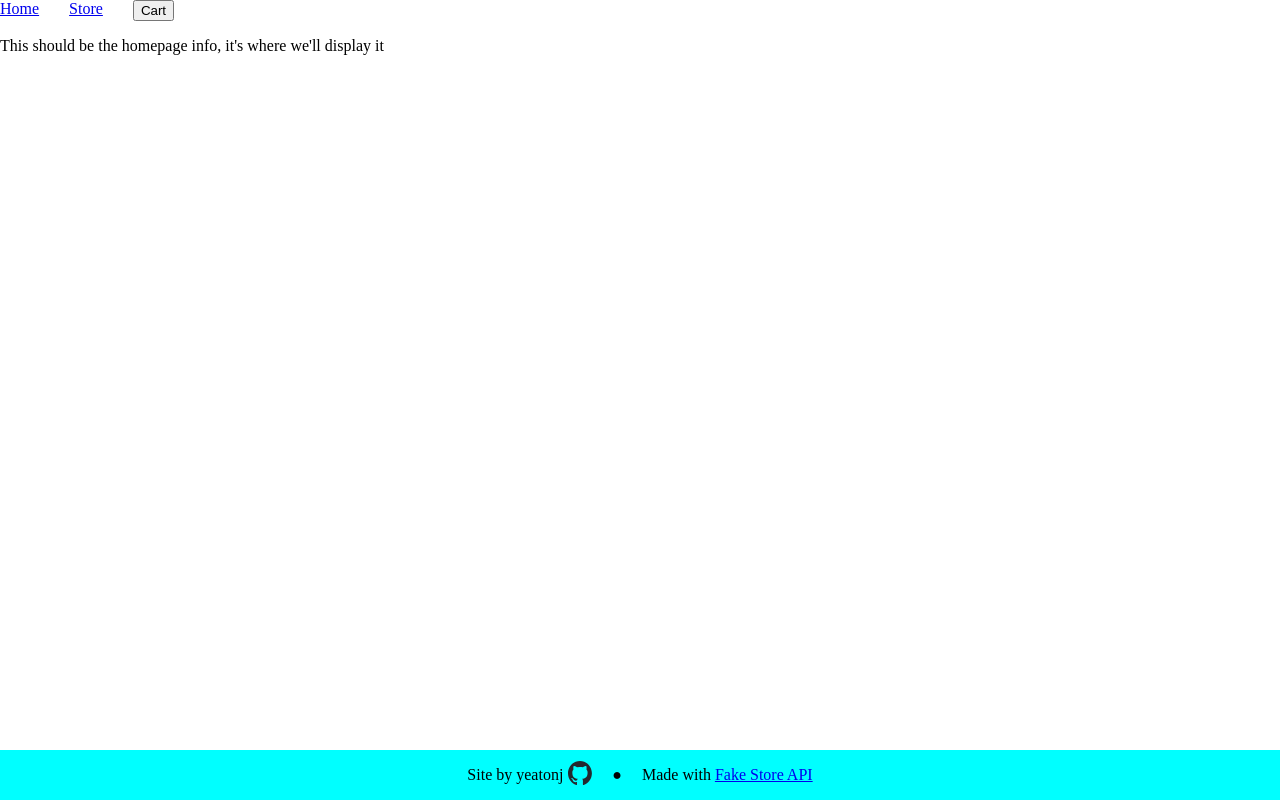
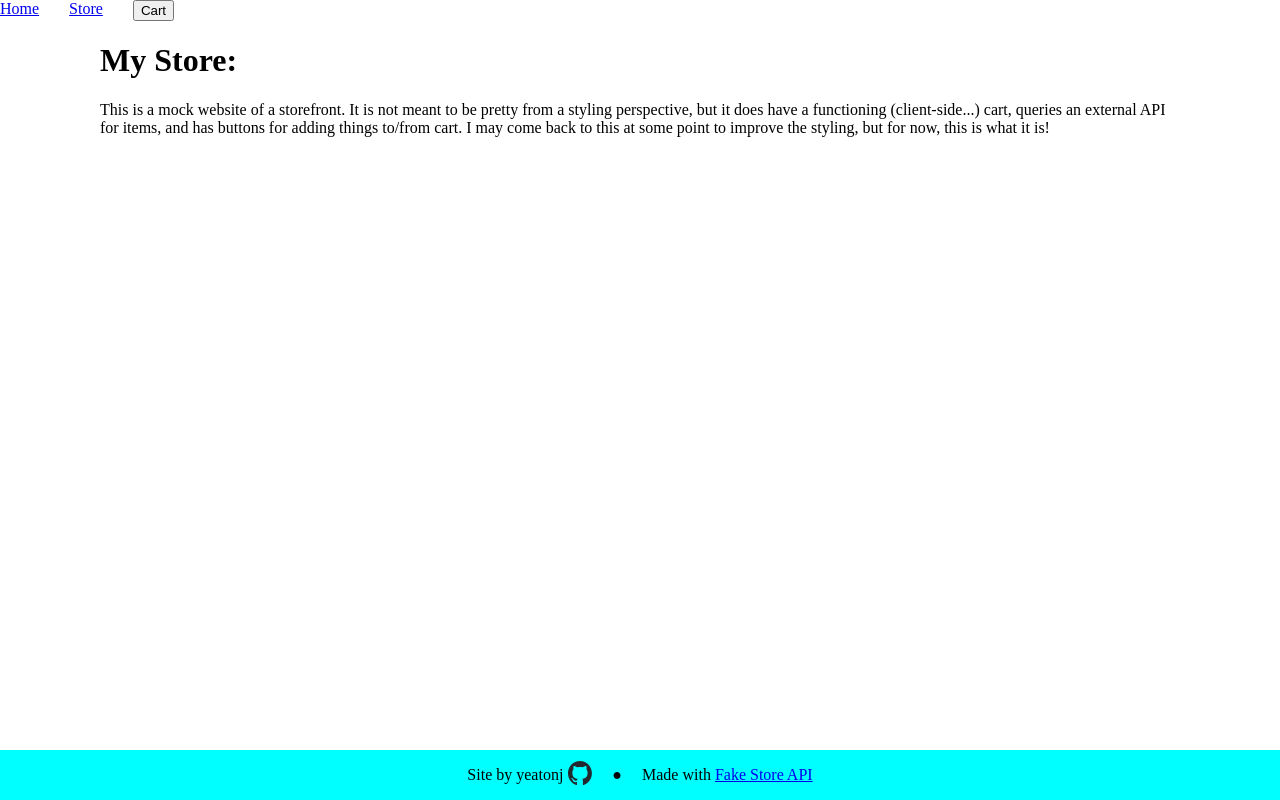
Before and after one commit to yeatonj/react-storefront, a React (Vite) app: page / in a window 1280 px wide. Built offline with nearby package versions, Linux system fonts and the light colour scheme.

Commit message:
Add index content, remove console logs, update readme

```diff
--- a/src/CartHelpers.js
+++ b/src/CartHelpers.js
@@ -11,7 +11,7 @@
 
 
 function addToCart(product, quantity, cart, cartSetter) {
-    console.log(cart);
+
     const newCart = [...cart];
     // Already in cart?
     for (let i = 0; i < newCart.length; i++) {
@@ -22,7 +22,6 @@ function addToCart(product, quantity, cart, cartSetter) {
         }
     }
     // We know it's not in the cart, so add it!
-    console.log(product)
     const newProd = {
         id:product.id,
         name:product.name,
--- a/src/components/CartCard.jsx
+++ b/src/components/CartCard.jsx
@@ -1,4 +1,3 @@
-import { use } from "react";
 import { removeFromCart, editCartQuantity } from "../CartHelpers";
 
 import QuantitySelector from "./QuantitySelector";
--- a/src/routes/index.jsx
+++ b/src/routes/index.jsx
@@ -1,5 +1,11 @@
+import '/src/styles/index.css'
+
 export default function Index() {
     return (
-        <p>This should be the homepage info, it's where we'll display it</p>
+        <div className="home">
+            <h1>My Store:</h1>
+            <p>This is a mock website of a storefront. It is not meant to be pretty from a styling perspective, but it does have a functioning (client-side...) cart, queries an external API for items, and has buttons for adding things to/from cart. I may come back to this at some point to improve the styling, but for now, this is what it is!</p>
+        </div>
+
     )
 }
--- a/src/routes/store.jsx
+++ b/src/routes/store.jsx
@@ -15,7 +15,6 @@ export default function Store() {
                     throw new Error("server error");
                 }
                 const data = await response.json();
-                console.log(data);
                 setProducts(data);
             } catch (error) {
                 console.log(error);
--- a/src/styles/index.css
+++ b/src/styles/index.css
@@ -0,0 +1,4 @@
+.home {
+    padding-left: 100px;
+    padding-right: 100px;
+}
```
Also changed, not shown: 1 other file (tests, documents, lock files or other folders).
